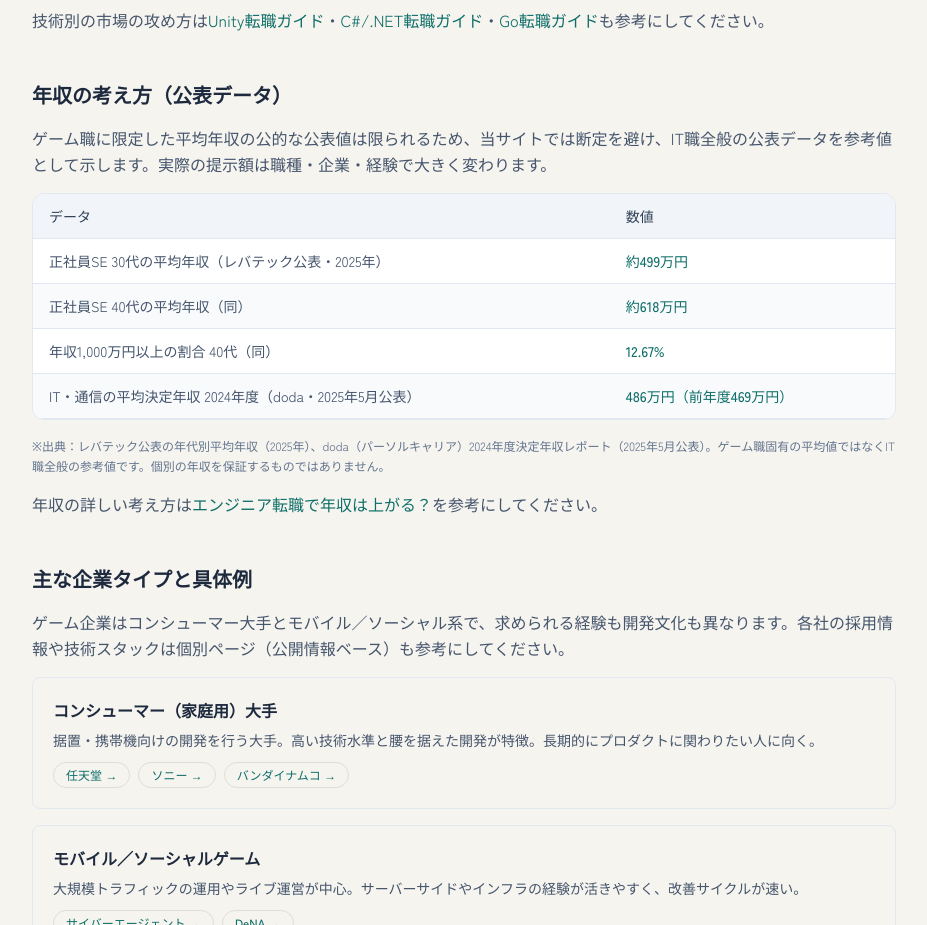
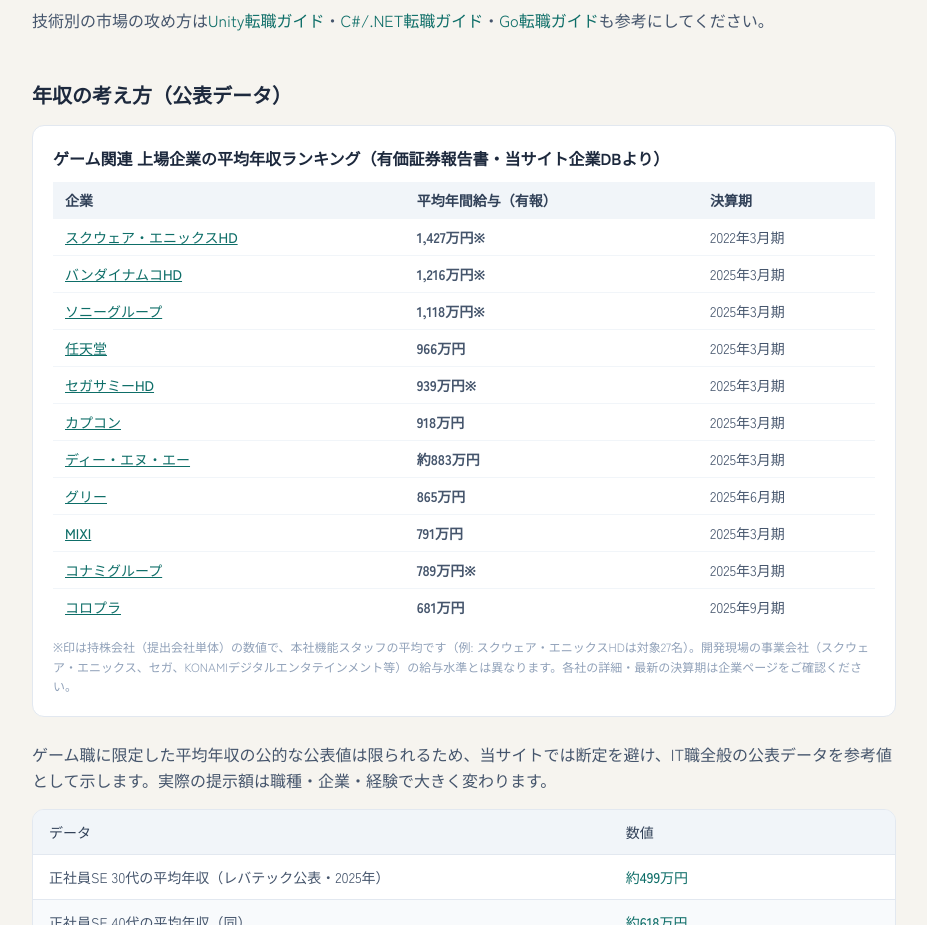
Before and after one commit to webmaster0818/middle-engineer-lab, a Next.js app: page /industry/gaming in a window 1280 px wide. Shown: the part 2340-3265 px from the top of the page, without its empty margins (176-1103 px from the left). Built offline with nearby package versions, Linux system fonts and the light colour scheme.

Commit message:
P4実装

```diff
--- a/app/industry/gaming/page.tsx
+++ b/app/industry/gaming/page.tsx
@@ -4,7 +4,7 @@
 import ArticleJsonLd from "@/components/ArticleJsonLd";
 import DataNote from "@/components/DataNote";
 
-const TITLE = "ゲーム業界エンジニア転職ガイド｜職種・年収・進め方";
+const TITLE = "ゲーム業界のエンジニア転職【2026年】年収ランキング（有報）・職種・未経験からの進め方";
 const DESCRIPTION =
   "ゲーム業界エンジニアの転職を徹底解説。Unity/Unreal Engine、サーバーサイド、XRなどの職種、求められるスキル、年収の考え方、ゲームに強いエージェントの選び方、30代・40代の戦略までガイドします。";
 
@@ -255,6 +255,44 @@
         {/* 年収 */}
         <section id="salary" className="mb-12 scroll-mt-20">
           <h2 className="text-xl font-bold text-slate-800 mb-4">年収の考え方（公表データ）</h2>
+          <div className="bg-white rounded-xl border border-slate-200 p-5 mb-6">
+            <h3 className="font-bold text-slate-800 mb-3">ゲーム関連 上場企業の平均年収ランキング（有価証券報告書・当サイト企業DBより）</h3>
+            <div className="overflow-x-auto">
+              <table className="w-full text-sm">
+                <thead>
+                  <tr className="bg-slate-100 text-slate-700">
+                    <th className="px-3 py-2 text-left">企業</th>
+                    <th className="px-3 py-2 text-left">平均年間給与（有報）</th>
+                    <th className="px-3 py-2 text-left">決算期</th>
+                  </tr>
+                </thead>
+                <tbody className="text-slate-600">
+                  {[
+                    ["square-enix", "スクウェア・エニックスHD", "1,427万円※", "2022年3月期"],
+                    ["bandai-namco", "バンダイナムコHD", "1,216万円※", "2025年3月期"],
+                    ["sony", "ソニーグループ", "1,118万円※", "2025年3月期"],
+                    ["nintendo", "任天堂", "966万円", "2025年3月期"],
+                    ["sega-sammy", "セガサミーHD", "939万円※", "2025年3月期"],
+                    ["capcom", "カプコン", "918万円", "2025年3月期"],
+                    ["dena", "ディー・エヌ・エー", "約883万円", "2025年3月期"],
+                    ["gree", "グリー", "865万円", "2025年6月期"],
+                    ["mixi", "MIXI", "791万円", "2025年3月期"],
+                    ["konami", "コナミグループ", "789万円※", "2025年3月期"],
+                    ["colopl", "コロプラ", "681万円", "2025年9月期"],
+                  ].map(([slug, name, salary, term]) => (
+                    <tr key={slug} className="border-t border-slate-100">
+                      <td className="px-3 py-2"><Link href={`/company/${slug}/`} className="text-petrol underline font-medium">{name}</Link></td>
+                      <td className="px-3 py-2 font-semibold">{salary}</td>
+                      <td className="px-3 py-2">{term}</td>
+                    </tr>
+                  ))}
+                </tbody>
+              </table>
+            </div>
+            <p className="text-xs text-slate-400 mt-3 leading-relaxed">
+              ※印は持株会社（提出会社単体）の数値で、本社機能スタッフの平均です（例: スクウェア・エニックスHDは対象27名）。開発現場の事業会社（スクウェア・エニックス、セガ、KONAMIデジタルエンタテインメント等）の給与水準とは異なります。各社の詳細・最新の決算期は企業ページをご確認ください。
+            </p>
+          </div>
           <p className="text-slate-600 leading-relaxed mb-4">
             ゲーム職に限定した平均年収の公的な公表値は限られるため、当サイトでは断定を避け、IT職全般の公表データを参考値として示します。実際の提示額は職種・企業・経験で大きく変わります。
           </p>
--- a/app/skill/ai-ml/page.tsx
+++ b/app/skill/ai-ml/page.tsx
@@ -134,6 +134,7 @@
               <li>③ IT特化エージェント（レバテックキャリア等）とハイクラススカウト（ビズリーチ）を<strong>併用</strong>し、非公開のAI専任ポジションを拾う。</li>
             </ul>
           </div>
+                  <p className="text-sm mt-3 text-slate-600">言語別の年収比較は<Link href="/salary/skill-ranking/" className="text-petrol underline font-semibold">プログラミング言語別 年収ランキング</Link>、企業別の有報年収は<Link href="/salary/company-ranking/" className="text-petrol underline font-semibold">IT企業年収ランキング</Link>をご覧ください。</p>
         </section>
 
         {/* 市場・年収データ */}
--- a/app/skill/aws/page.tsx
+++ b/app/skill/aws/page.tsx
@@ -146,6 +146,7 @@
               <li>③ IaC（Terraform/CDK）・コンテナ・CI/CDを<strong>掛け合わせて</strong>市場価値を上げる</li>
             </ul>
           </div>
+                  <p className="text-sm mt-3 text-slate-600">言語別の年収比較は<Link href="/salary/skill-ranking/" className="text-petrol underline font-semibold">プログラミング言語別 年収ランキング</Link>、企業別の有報年収は<Link href="/salary/company-ranking/" className="text-petrol underline font-semibold">IT企業年収ランキング</Link>をご覧ください。</p>
         </section>
 
         {/* 市場・年収データ */}
--- a/app/skill/java/page.tsx
+++ b/app/skill/java/page.tsx
@@ -98,6 +98,7 @@
           <p className="text-slate-600 leading-relaxed">
             本記事では、<strong>公表データ・求められる経験レベル・求人の探し方・SIerから自社開発への移行ルート</strong>を、30代・40代の視点を交えて整理します。
           </p>
+                  <p className="text-sm mt-3 text-slate-600">言語別の年収比較は<Link href="/salary/skill-ranking/" className="text-petrol underline font-semibold">プログラミング言語別 年収ランキング</Link>、企業別の有報年収は<Link href="/salary/company-ranking/" className="text-petrol underline font-semibold">IT企業年収ランキング</Link>をご覧ください。</p>
         </section>
 
         <DataNote
--- a/app/skill/python/page.tsx
+++ b/app/skill/python/page.tsx
@@ -98,6 +98,7 @@
           <p className="text-slate-600 leading-relaxed">
             本記事では、<strong>公表年収データ・求められる経験レベル・求人の探し方・Web系からAI/MLへの転向ルート</strong>を、30代・40代の視点を交えて整理します。
           </p>
+                  <p className="text-sm mt-3 text-slate-600">言語別の年収比較は<Link href="/salary/skill-ranking/" className="text-petrol underline font-semibold">プログラミング言語別 年収ランキング</Link>、企業別の有報年収は<Link href="/salary/company-ranking/" className="text-petrol underline font-semibold">IT企業年収ランキング</Link>をご覧ください。</p>
         </section>
 
         <DataNote
```
Also changed, not shown: app/salary/age-salary/page.tsx (+44 -1 lines), app/salary/skill-ranking/page.tsx (+9 -1 lines).
